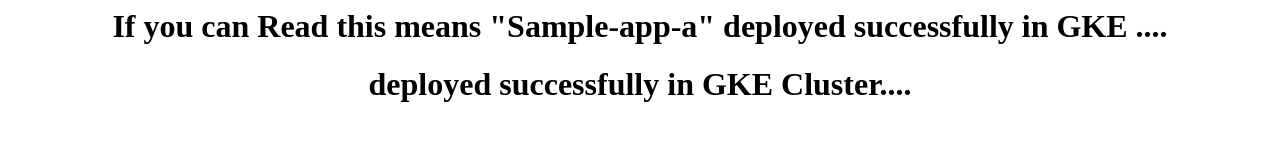
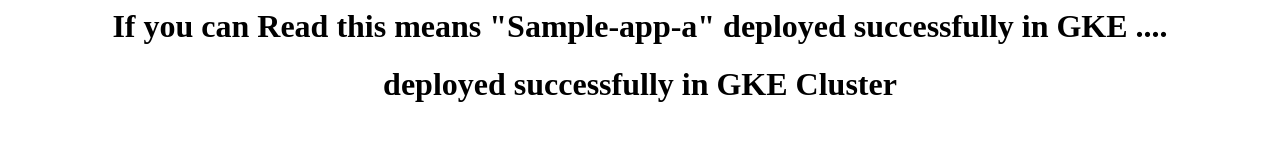
Before and after one commit to db-poc-terraform/sample-app-a, a plain HTML site: page site/index.html in a window 1280 px wide. Drawn offline with Linux system fonts and the light colour scheme.

Commit message:
Update index.html

```diff
--- a/site/index.html
+++ b/site/index.html
@@ -6,6 +6,6 @@ h1 {text-align: center;}
 </head>
 <body>
 <h1>If you can Read this means "Sample-app-a" deployed successfully in GKE ....</h1>
-  <h1>deployed successfully in GKE Cluster....</h1>
+  <h1>deployed successfully in GKE Cluster</h1>
 </body>
 </html>
```
